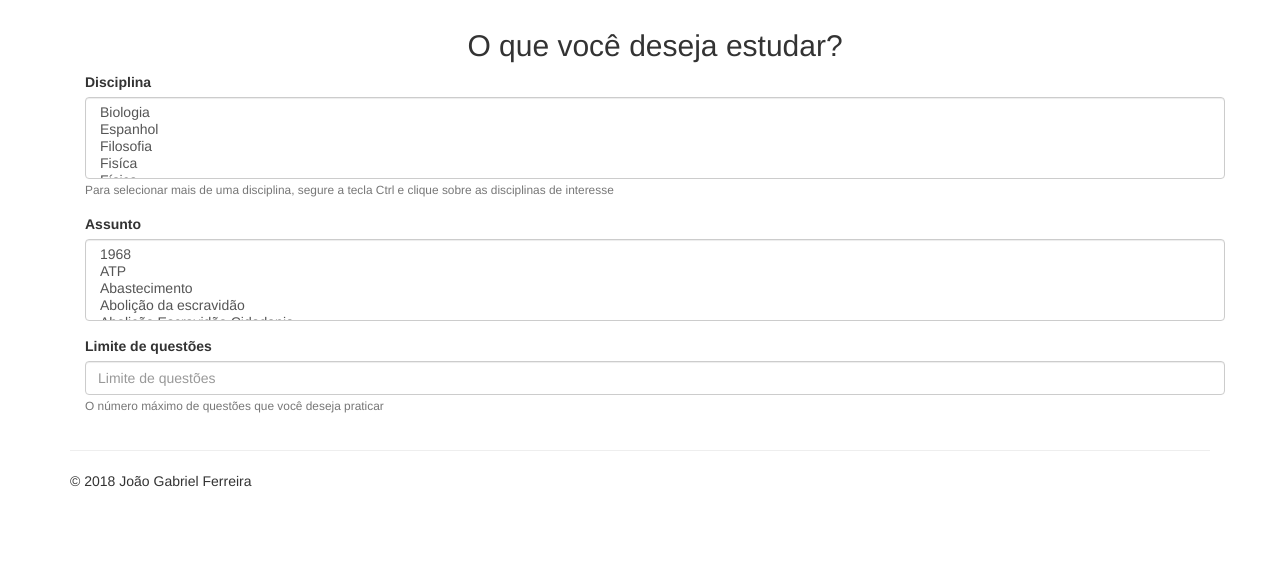
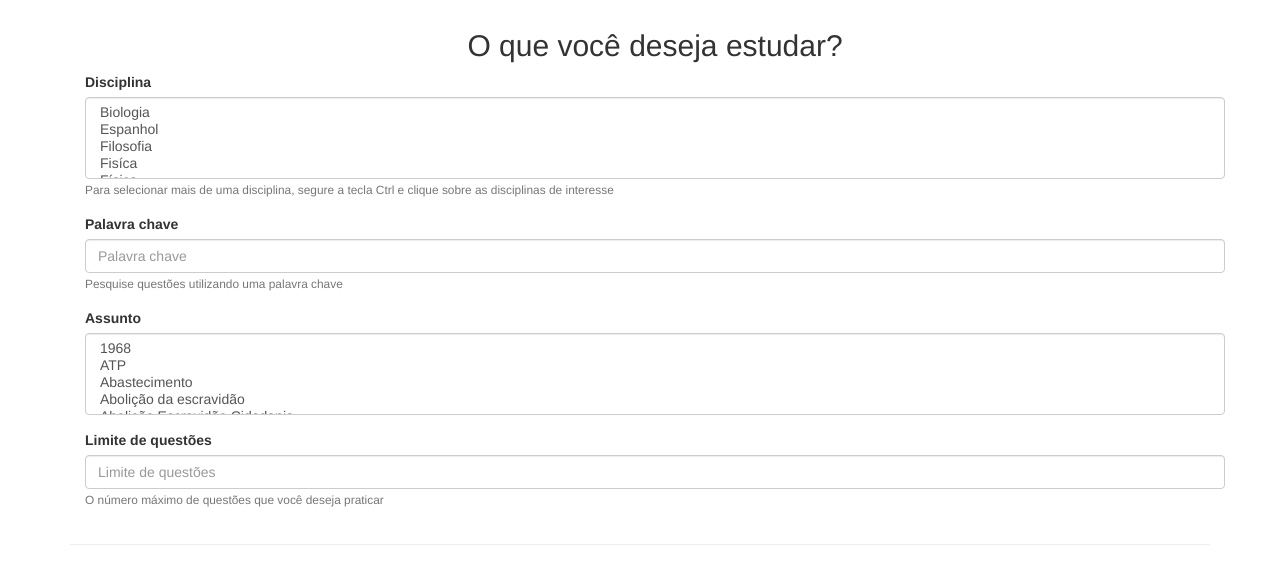
Before and after one commit to jgnunes/mysite, a Django app: page /listas/requerir/ in a window 1280 px wide. Shown: the part 51-615 px from the top of the page. Run offline with Django 3.2, Linux system fonts and the light colour scheme; a user stored in the database is signed in; data comes from the database, SQL or seed files in the repository; both versions use the stored data as it was after the commit; some libraries are stand-ins or nearby versions.

Commit message:
insere uma search box na pagina de requerir listas

```diff
--- a/blog/templates/blog/posts_show.html
+++ b/blog/templates/blog/posts_show.html
@@ -6,11 +6,8 @@
     margin: auto;
     margin-top: 80px;
     margin-bottom: 40px;
-    width: 70%;
-    padding: 10px 10px;
     font-size: 20px;
-    padding-left: 120px;
-    text-align: justify;
+    padding-left: 300px;
 }
 </style>
 
--- a/blog/templates/posts_index.html
+++ b/blog/templates/posts_index.html
@@ -4,6 +4,8 @@
 
 <style>
 #content {
+   margin-left: 20px;
+   margin-right: 20px;
    margin-top: 80px;
    margin-bottom: 40px;
      }
@@ -15,7 +17,7 @@
     {% bootstrap_form form %}
     {% buttons submit='Acessar Post' %}{% endbuttons %}
     <!--<input type="submit" value="Submit" />-->
-</form>
+    </form>
 </div>
 
 {% endblock %}
--- a/listas/forms.py
+++ b/listas/forms.py
@@ -8,13 +8,14 @@ class ListaForm(forms.Form):
     disciplina = forms.ModelMultipleChoiceField(queryset=disciplinas_objects,
                                                 help_text="Para selecionar mais de uma disciplina, segure a tecla Ctrl e clique sobre as disciplinas de interesse")
 
+    palavra_chave = forms.CharField(label="Palavra chave", help_text=u"Pesquise questões utilizando uma palavra chave", required=False)
+
     assuntos_objects = Tag.objects.all().order_by('assunto')
     assunto = forms.ModelMultipleChoiceField(queryset=assuntos_objects, required=False)
 
     max_questoes = forms.IntegerField(label=u"Limite de questões",
                                       help_text= u"O número máximo de questões que você deseja praticar",
                                       min_value=1)
-
     # selecionar_tudo = forms.BooleanField(required=False)
 
 class GabaritoForm(forms.Form):
--- a/listas/views.py
+++ b/listas/views.py
@@ -12,8 +12,9 @@ def requerir_lista(request):
       if form.is_valid():
           assunto = [str(i) for i in form.cleaned_data.get('assunto', None)]
           disciplina = [str(j) for j in form.cleaned_data.get('disciplina', None)]
+          palavra_chave = [form.cleaned_data.get('palavra_chave', None)]
           max_questoes = form.cleaned_data.get('max_questoes', None)
-          request.session['requerir'] = request.POST.get('requerir', [assunto, disciplina, max_questoes])
+          request.session['requerir'] = request.POST.get('requerir', [assunto, disciplina, palavra_chave, max_questoes])
          #redirect to the url where you'll process the input
           return redirect('listas:criar') # insert reverse or url
    errors = form.errors or None # form not submitted or it has errors
@@ -28,13 +29,15 @@ def criar_lista(request):
     respostas_gabarito = []
     assunto = request.session.get('requerir')[0]
     disciplina = request.session.get('requerir')[1]
-    max_questoes = request.session.get('requerir')[2]
+    palavra_chave = request.session.get('requerir')[2]
+    print(palavra_chave)
+    max_questoes = request.session.get('requerir')[3]
 
     form = GabaritoForm(request.POST)
     if request.method == "POST":
         if form.is_valid():
             if not assunto:
-                questoes_queryset = Questao.objects.filter(disciplinas__nome__in=disciplina)[:max_questoes]
+                questoes_queryset = Questao.objects.filter(disciplinas__nome__in=disciplina, tags__assunto__in=palavra_chave)[:max_questoes]
             else:
                 questoes_queryset = Questao.objects.filter(tags__assunto__in=assunto, disciplinas__nome__in=disciplina)[:max_questoes]
             for questao in questoes_queryset:
@@ -47,7 +50,7 @@ def criar_lista(request):
     #se nenhum assunto tiver sido selecionado, apenas disciplina(s)
     #assunto nao sera usado para filtrar as questoes
     if not assunto:
-        questoes_queryset = Questao.objects.filter(disciplinas__nome__in=disciplina)[:max_questoes]
+        questoes_queryset = Questao.objects.filter(disciplinas__nome__in=disciplina, tags__assunto__in=palavra_chave)[:max_questoes]
         for questao in questoes_queryset:
             respostas_queryset = Resposta.objects.filter(questao_id=questao.id)[:5]
             for resposta in respostas_queryset:
--- a/mysite/settings.py
+++ b/mysite/settings.py
@@ -41,6 +41,7 @@ INSTALLED_APPS = [
     'users',
     'listas',
     'blog',
+    'mysite'
 ]
 
 MIDDLEWARE = [
@@ -121,9 +122,9 @@ USE_TZ = True
 # Static files (CSS, JavaScript, Images)
 # https://docs.djangoproject.com/en/2.0/howto/static-files/
 
-#STATIC_ROOT = os.path.join(BASE_DIR, 'static')
+STATIC_ROOT = os.path.join(BASE_DIR, 'static')
 STATIC_URL = '/static/'
-STATICFILES_DIR = [os.path.join(BASE_DIR, 'static'),]
+STATICFILES_DIR = [os.path.join(BASE_DIR, 'static'), os.path.join(BASE_DIR, 'mysite', 'static'),]
 
 LOGIN_URL = 'users:login'
 LOGIN_REDIRECT_URL = 'home'
--- a/mysite/urls.py
+++ b/mysite/urls.py
@@ -19,11 +19,13 @@ from django.views.generic import TemplateView
 from users import urls as user_urls
 from listas import urls as lista_urls
 from blog import urls as blog_urls
+from . import views
 
 urlpatterns = [
     url('admin/', admin.site.urls),
     url(r'^listas/', include(lista_urls, namespace='listas')),
     url(r'^users/', include(user_urls, namespace='users')),
     url(r'^blog/', include(blog_urls, namespace='blog')),
-    url(r'^$', TemplateView.as_view(template_name='index.html'), name='home'),
+    #url(r'^$', TemplateView.as_view(template_name='index.html'), name='home'),
+    url(r'^$', views.home_page, name='home'),
 ]
--- a/requirements.txt
+++ b/requirements.txt
@@ -1,3 +1,4 @@
 python3
 	pip install -> django-bootstrap3
 	pip install -> django-braces
+	pip install -> Pillow
```
Also changed, not shown: mysite/views.py (added, +11 -0 lines), templates/index.html (+41 -20 lines), db.sqlite3.
